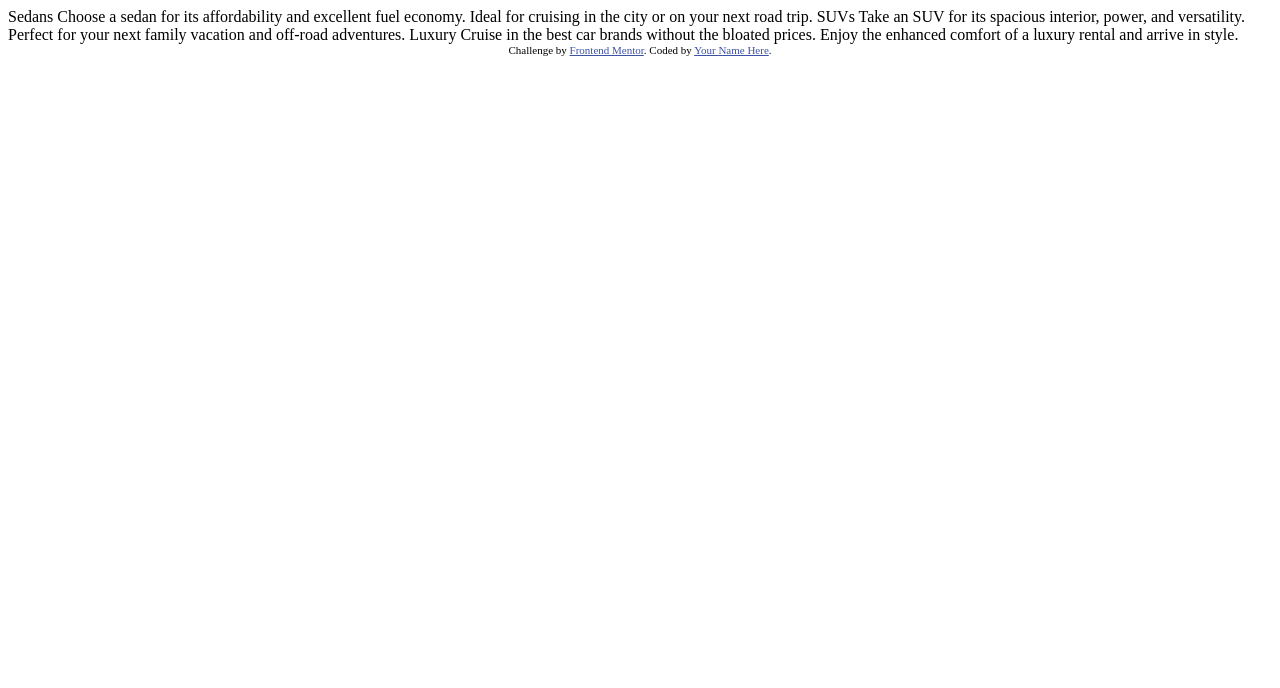
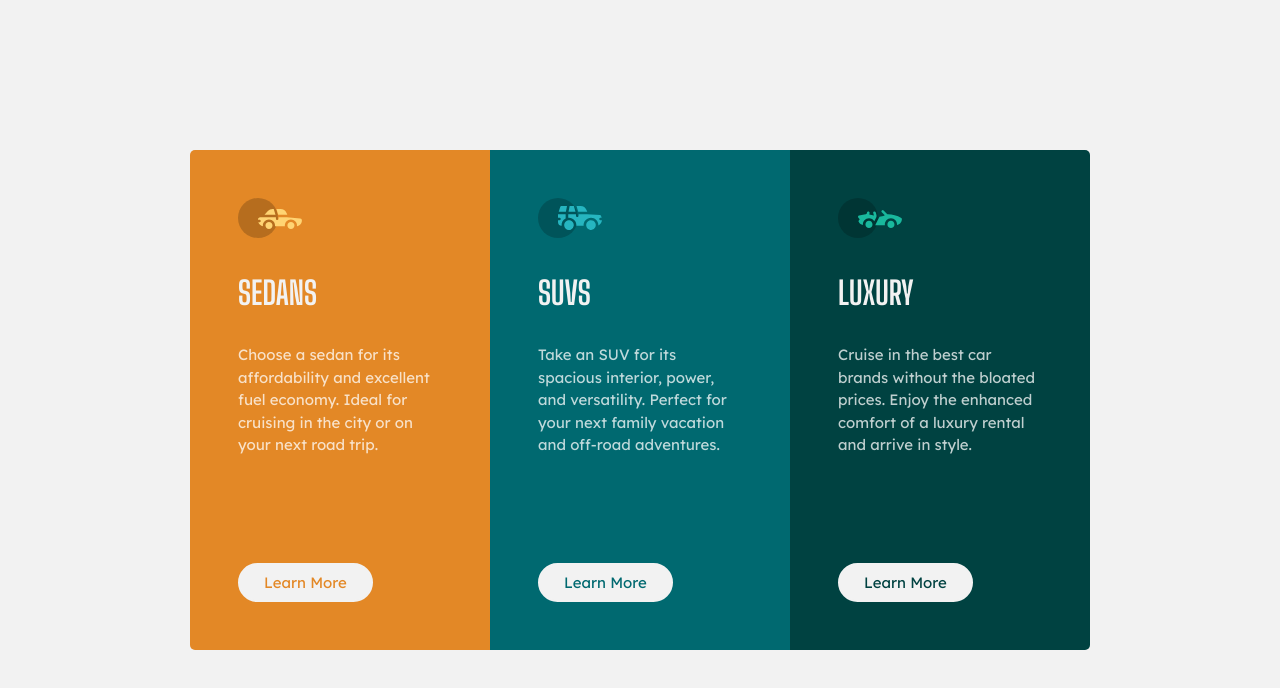
Before and after one commit to SaloRB/frontend-mentor-3-column-preview-card, a plain HTML site: page index.html in a window 1280 px wide. Drawn offline with Linux system fonts and the light colour scheme.

Commit message:
Upload Files

```diff
--- a/index.html
+++ b/index.html
@@ -1,36 +1,79 @@
 <!DOCTYPE html>
 <html lang="en">
-<head>
-  <meta charset="UTF-8">
-  <meta name="viewport" content="width=device-width, initial-scale=1.0"> <!-- displays site properly based on user's device -->
+  <head>
+    <meta charset="UTF-8" />
+    <meta name="viewport" content="width=device-width, initial-scale=1.0" />
+    <!-- displays site properly based on user's device -->
 
-  <link rel="icon" type="image/png" sizes="32x32" href="./images/favicon-32x32.png">
+    <link
+      rel="icon"
+      type="image/png"
+      sizes="32x32"
+      href="./images/favicon-32x32.png"
+    />
 
-  <title>Frontend Mentor | 3-column preview card component</title>
+    <link rel="stylesheet" href="style.css" />
 
-  <!-- Feel free to remove these styles or customise in your own stylesheet 👍 -->
-  <style>
-    .attribution { font-size: 11px; text-align: center; }
-    .attribution a { color: hsl(228, 45%, 44%); }
-  </style>
-</head>
-<body>
+    <title>3-column preview card component</title>
+  </head>
+  <body>
+    <main>
+      <!-- SEDANS -->
+      <div class="card sedan">
+        <div class="card-image">
+          <img src="./images/icon-sedans.svg" alt="sedan" />
+        </div>
+        <div class="card-title">
+          <h1>Sedans</h1>
+        </div>
+        <div class="card-text">
+          <p>
+            Choose a sedan for its affordability and excellent fuel economy.
+            Ideal for cruising in the city or on your next road trip.
+          </p>
+        </div>
+        <div class="card-button">
+          <a href="#">learn more</a>
+        </div>
+      </div>
 
-  Sedans
-  Choose a sedan for its affordability and excellent fuel economy. Ideal for cruising in the city
-  or on your next road trip.
+      <!-- SUVS -->
+      <div class="card suv">
+        <div class="card-image">
+          <img src="./images/icon-suvs.svg" alt="suv" />
+        </div>
+        <div class="card-title">
+          <h1>SUVs</h1>
+        </div>
+        <div class="card-text">
+          <p>
+            Take an SUV for its spacious interior, power, and versatility.
+            Perfect for your next family vacation and off-road adventures.
+          </p>
+        </div>
+        <div class="card-button">
+          <a href="#">learn more</a>
+        </div>
+      </div>
 
-  SUVs
-  Take an SUV for its spacious interior, power, and versatility. Perfect for your next family vacation
-  and off-road adventures.
-
-  Luxury
-  Cruise in the best car brands without the bloated prices. Enjoy the enhanced comfort of a luxury
-  rental and arrive in style.
-
-  <div class="attribution">
-    Challenge by <a href="https://www.frontendmentor.io?ref=challenge" target="_blank">Frontend Mentor</a>.
-    Coded by <a href="#">Your Name Here</a>.
-  </div>
-</body>
+      <!-- LUXURY -->
+      <div class="card luxury">
+        <div class="card-image">
+          <img src="./images/icon-luxury.svg" alt="luxury" />
+        </div>
+        <div class="card-title">
+          <h1>Luxury</h1>
+        </div>
+        <div class="card-text">
+          <p>
+            Cruise in the best car brands without the bloated prices. Enjoy the
+            enhanced comfort of a luxury rental and arrive in style.
+          </p>
+        </div>
+        <div class="card-button">
+          <a href="#">learn more</a>
+        </div>
+      </div>
+    </main>
+  </body>
 </html>
--- /dev/null
+++ b/style.css
@@ -0,0 +1,138 @@
+@import url('https://fonts.googleapis.com/css2?family=Big+Shoulders+Display:wght@700&family=Lexend+Deca&display=swap');
+
+:root {
+  /* Primary */
+  --bright-orange: hsl(31, 77%, 52%);
+  --dark-cyan: hsl(184, 100%, 22%);
+  --very-dark-cyan: hsl(179, 100%, 13%);
+
+  /* Neutral */
+  /* paragraphs */
+  --transparent-white: hsla(0, 0%, 100%, 0.75);
+  /* background, headings, buttons */
+  --very-light-gray: hsl(0, 0%, 95%);
+}
+
+* {
+  box-sizing: border-box;
+  margin: 0;
+  padding: 0;
+}
+
+body {
+  background-color: var(--very-light-gray);
+  display: flex;
+  justify-content: center;
+  align-items: center;
+  min-height: 100vh;
+}
+
+main {
+  margin: 2rem 0;
+  display: flex;
+  flex-direction: column;
+  justify-content: center;
+  align-items: center;
+}
+
+h1 {
+  font-family: 'Big Shoulders Display', cursive;
+  font-weight: 700;
+  color: var(--very-light-gray);
+  text-transform: uppercase;
+  margin-top: 2rem;
+}
+
+p {
+  font-family: 'Lexend Deca', sans-serif;
+  font-weight: 400;
+  font-size: 15px;
+  line-height: 1.5;
+  color: var(--transparent-white);
+  margin-top: 2rem;
+}
+
+a {
+  text-decoration: none;
+  font-family: 'Lexend Deca', sans-serif;
+  font-size: 15px;
+  background-color: var(--very-light-gray);
+  padding: 0.5rem 1.5rem;
+  border: 2px solid var(--very-light-gray);
+  border-radius: 30px;
+  text-transform: capitalize;
+  display: inline-block;
+  margin-top: 2rem;
+}
+
+a:hover {
+  background-color: transparent;
+}
+
+.card {
+  width: 100%;
+  max-width: 300px;
+  padding: 2rem;
+}
+
+.sedan {
+  background-color: var(--bright-orange);
+  border-top-left-radius: 5px;
+  border-top-right-radius: 5px;
+}
+
+.sedan a {
+  color: var(--bright-orange);
+}
+
+.suv {
+  background-color: var(--dark-cyan);
+}
+
+.suv a {
+  color: var(--dark-cyan);
+}
+
+.luxury {
+  background-color: var(--very-dark-cyan);
+  border-bottom-left-radius: 5px;
+  border-bottom-right-radius: 5px;
+}
+
+.luxury a {
+  color: var(--very-dark-cyan);
+}
+
+.sedan a:hover,
+.suv a:hover,
+.luxury a:hover {
+  color: var(--very-light-gray);
+}
+
+@media screen and (min-width: 768px) {
+  main {
+    flex-direction: row;
+  }
+
+  .card {
+    padding: 3rem;
+    height: 500px;
+    display: flex;
+    flex-direction: column;
+    justify-content: flex-start;
+  }
+
+  .card-button {
+    margin-top: auto;
+  }
+
+  .sedan {
+    border-top-right-radius: 0px;
+    border-bottom-left-radius: 5px;
+  }
+
+  .luxury {
+    border-bottom-left-radius: 0px;
+    border-top-right-radius: 5px;
+  }
+}
```
